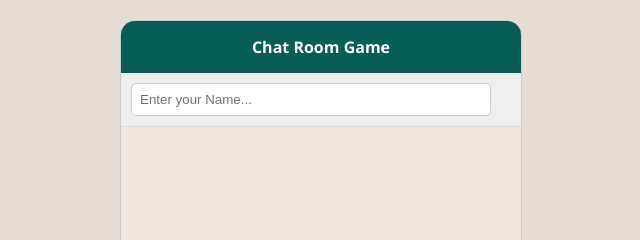
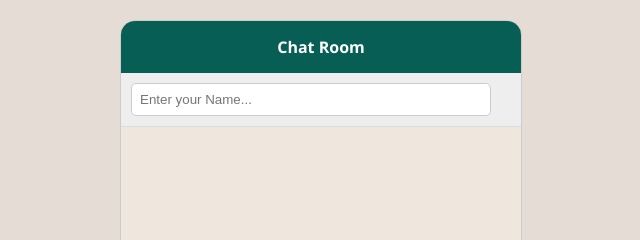
Before and after one commit to alexlaidev/alexlaidev.github.io, a plain HTML site: page index.html in a window 1280 px wide. Shown: the top 240 px of the page, 319-959 px from the left. Drawn offline with Linux system fonts and the light colour scheme; no server answers.

Commit message:
Update index.html

```diff
--- a/index.html
+++ b/index.html
@@ -22,7 +22,7 @@
 <body>
 
     <div id="chat-card">
-        <div id="header">Chat Room Game</div>
+        <div id="header">Chat Room</div>
 
         <div id="name-area">
             <input type="text" id="name-input" placeholder="Enter your Name..." maxlength="15">
```
